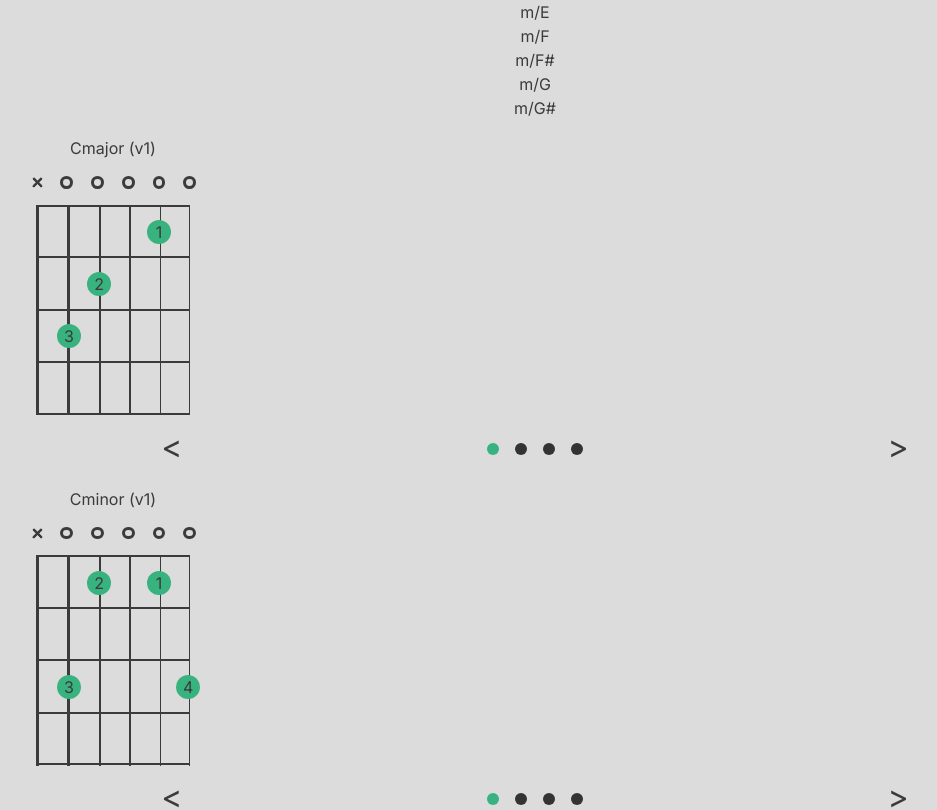
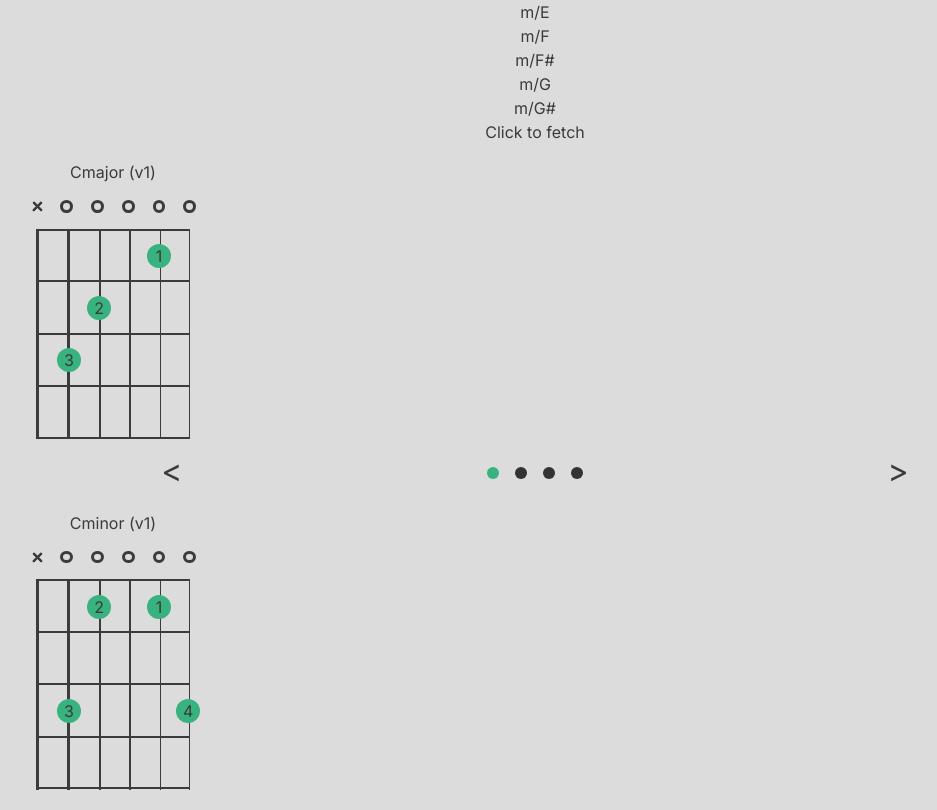
Before and after one commit to willcary/chords-app, a Next.js app: page / in a window 1280 px wide. Shown: the part 1860-2670 px from the top of the page, without its empty margins (105-1042 px from the left). Built offline with nearby package versions, Linux system fonts and the light colour scheme.

Commit message:
feat: fetch & display data for  keys/notes btns

```diff
--- a/assets/chords/guitarChordsCSharp.ts
+++ b/assets/chords/guitarChordsCSharp.ts
@@ -1,6 +1,4 @@
-const guitarChordsCSharp = {
-  chords: {
-    Csharp: [
+const guitarChordsCSharp = [
   {
     key: 'C#',
     suffix: 'major',
@@ -1480,8 +1478,6 @@ const guitarChordsCSharp = {
       },
     ],
   },
-    ],
-  },
-}
+]
 
 export default guitarChordsCSharp
--- a/components/Tabs.tsx
+++ b/components/Tabs.tsx
@@ -1,9 +1,9 @@
 import Tab from './tab/Tab'
 import TabGroup from './tab/TabGroup'
-import { AllChordsProps, SpecificChordProps } from '@/assets/typescript'
+import { GuitarChordProps, SpecificChordProps } from '@/assets/typescript'
 
 //Refactor props to use multiple chords as in the guitar.json file.
-export default function Tabs({ chords }: AllChordsProps) {
+export default function Tabs({ chords }: { chords: GuitarChordProps[] }) {
   return (
     <div
       className='flex flex-row justify-center flex-wrap gap-x-4 gap-y-8 my-4'
--- a/pages/index.tsx
+++ b/pages/index.tsx
@@ -4,7 +4,7 @@ import type { InferGetStaticPropsType, GetStaticProps } from 'next'
 import Navbar from '@/components/Navbar'
 import { Inter } from 'next/font/google'
 import Tabs from '@/components/Tabs'
-import { AllChordsProps } from '@/assets/typescript'
+import { GuitarChordProps } from '@/assets/typescript'
 import { guitarChordsFilterData as filterData } from '@/assets/chords/guitarChordsFilterData'
 import guitarChordsC from '@/assets/chords/guitarChordsC'
 
@@ -13,12 +13,21 @@ const inter = Inter({ subsets: ['latin'] })
 export default function Home({
   chordsC,
 }: InferGetStaticPropsType<typeof getStaticProps>) {
-  const [chords, setChords] = useState(guitarChordsC)
-  async function fetchNewChords() {
-    const res = await fetch('http://localhost:3000/api/G')
-    const chordsG: AllChordsProps = await res.json()
-    const g = chordsG
-    console.log(g)
+  const [chords, setChords] = useState<GuitarChordProps[]>(guitarChordsC)
+
+  async function handleFetchChords(chordName: string) {
+    if (chordName.endsWith('#')) {
+      chordName = chordName.replace(/#$/, 'Sharp')
+    }
+    if (chordName.endsWith('b')) {
+      chordName = chordName.replace(/b$/, 'Flat')
+    }
+    const res = await fetch(`http://localhost:3000/api/${chordName}`)
+    const fetchedChordsObj: GuitarChordProps[] = await res.json()
+    const fetchedChords: GuitarChordProps[] = Object.values(
+      fetchedChordsObj
+    )[0] as unknown as GuitarChordProps[]
+    setChords(fetchedChords)
   }
 
   return (
@@ -42,9 +51,7 @@ export default function Home({
             <ul className='mx-auto flex flex-row gap-4 justify-center max-w-3xl overflow-auto whitespace-nowrap mb-4'>
               {filterData.keys.map((key) => (
                 <li key={key}>
-                  <button onClick={() => console.log(`${key} was clicked`)}>
-                    {key}
-                  </button>
+                  <button onClick={() => handleFetchChords(key)}>{key}</button>
                 </li>
               ))}
             </ul>
@@ -62,8 +69,8 @@ export default function Home({
             </ul>
           </div>
         </div>
+        <button onClick={() => handleFetchChords('C#')}>Click to fetch</button>
         <Tabs chords={chords} />
-        <button onClick={() => fetchNewChords()}>Click to fetch</button>
       </main>
     </>
   )
@@ -71,11 +78,11 @@ export default function Home({
 
 export const getStaticProps = (async () => {
   const res = await fetch('http://localhost:3000/api/C')
-  const chordsC: AllChordsProps = await res.json()
+  const chordsC: GuitarChordProps[] = await res.json()
 
   return {
     props: {
       chordsC,
     },
   }
-}) satisfies GetStaticProps<{ chordsC: AllChordsProps }>
+}) satisfies GetStaticProps<{ chordsC: GuitarChordProps[] }>
--- a/styles/tabs.css
+++ b/styles/tabs.css
@@ -19,7 +19,7 @@
   background: linear-gradient(
     90deg,
     var(--clr-white) 40%,
-    var(--clr-primary) 50%,
+    var(--clr-secondary) 50%,
     var(--clr-white) 60%
   );
   background-size: 300%;
```
Also changed, not shown: assets/typescript.ts (+15 -0 lines). Lines whose indentation alone changed are shown as unchanged.
